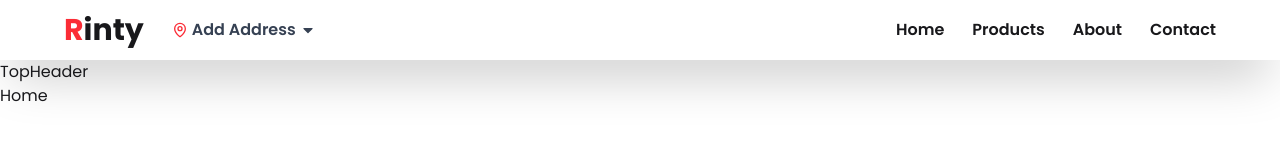
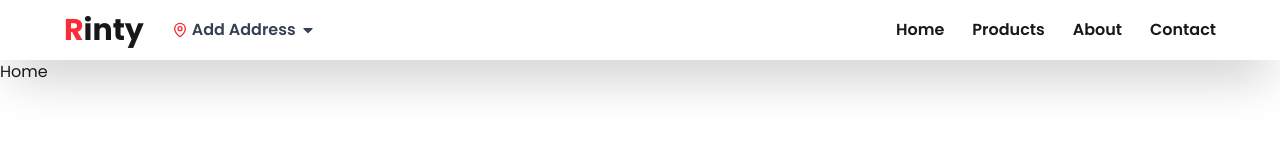
Before and after one commit to rintymoni01/Ecommerce-Website, a React (Vite) app: page / in a window 1280 px wide. Shown: the top 160 px of the page. Built offline with nearby package versions, Linux system fonts and the light colour scheme.

Commit message:
path set

```diff
--- a/src/Components/SheardComponents/Navber.jsx
+++ b/src/Components/SheardComponents/Navber.jsx
@@ -21,9 +21,9 @@
       <nav>
         <ul className="flex gap-7 items-center font-semibold">
           <NavLink to={"/"}><li>Home</li></NavLink>
-          <NavLink><li>Products</li></NavLink>
-          <NavLink><li>About</li></NavLink>
-          <NavLink><li>Contact</li></NavLink>
+          <NavLink to={"/products"}><li>Products</li></NavLink>
+          <NavLink to={"/about"}><li>About</li></NavLink>
+          <NavLink to={"/contact"}><li>Contact</li></NavLink>
 
 
 
--- a/src/Components/SheardComponents/TopHeader.jsx
+++ /dev/null
@@ -1,11 +0,0 @@
-
-
-const TopHeader = () => {
-    return (
-        <div>
-            TopHeader
-        </div>
-    );
-};
-
-export default TopHeader;
--- a/src/Layout/Root.jsx
+++ b/src/Layout/Root.jsx
@@ -1,13 +1,14 @@
-import { Outlet } from "react-router";
-import TopHeader from "../Components/SheardComponents/TopHeader";
+
+
+import { Outlet } from "react-router-dom";
 import Navber from "../Components/SheardComponents/Navber";
 
 const Root = () => {
     return (
         <div>
             <Navber></Navber>
-            <TopHeader></TopHeader>
-            <Outlet></Outlet>
+           <Outlet></Outlet>
+
         </div>
     );
 };
```
